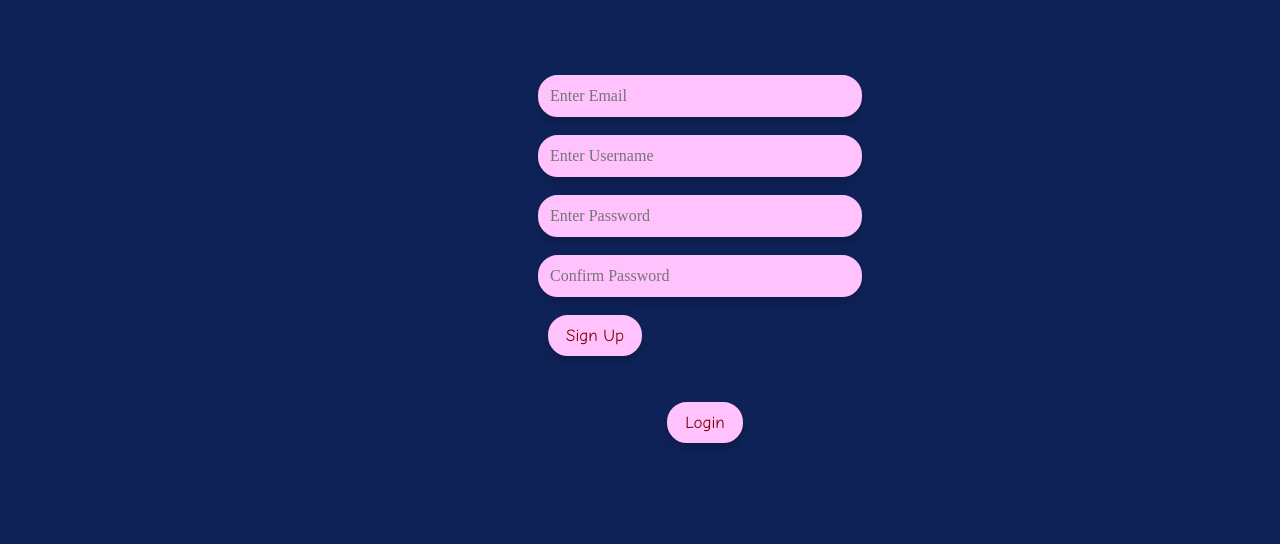
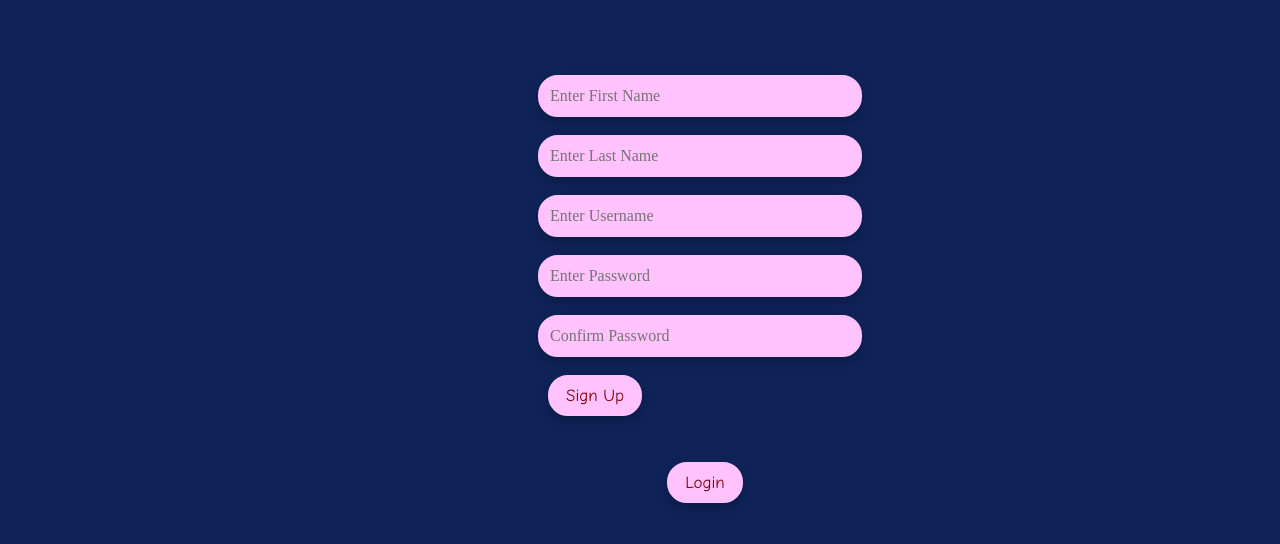
Before and after one commit to GadgetLite/ProjectMemeShop, a plain HTML site: page frontend/signUp/index.html in a window 1280 px wide. Shown: the part 214-758 px from the top of the page. Drawn offline with Linux system fonts and the light colour scheme; files whose address does not match are found by name.

Commit message:
Add first and last name inputs to sign-up form

```diff
--- a/frontend/signUp/index.html
+++ b/frontend/signUp/index.html
@@ -21,7 +21,8 @@
 
     <div class="box">
       <form id ="signup-form"> <br>
-        <input type="email" id="email-input" float="center" placeholder="Enter Email" required> <br> <br>
+        <input type="email" id="first-name-input" float="center" placeholder="Enter First Name" required> <br> <br>
+        <input type="email" id="last-name-input" float="center" placeholder="Enter Last Name" required> <br> <br>
         <input type="username" id="username-input" float="center" placeholder="Enter Username" required> <br> <br>
         <input type="password" id="password-input" float="center" placeholder="Enter Password" required> <br> <br>
         <input type="password" id="password-re-input" float="center" placeholder="Confirm Password" required> <br> <br>
```
